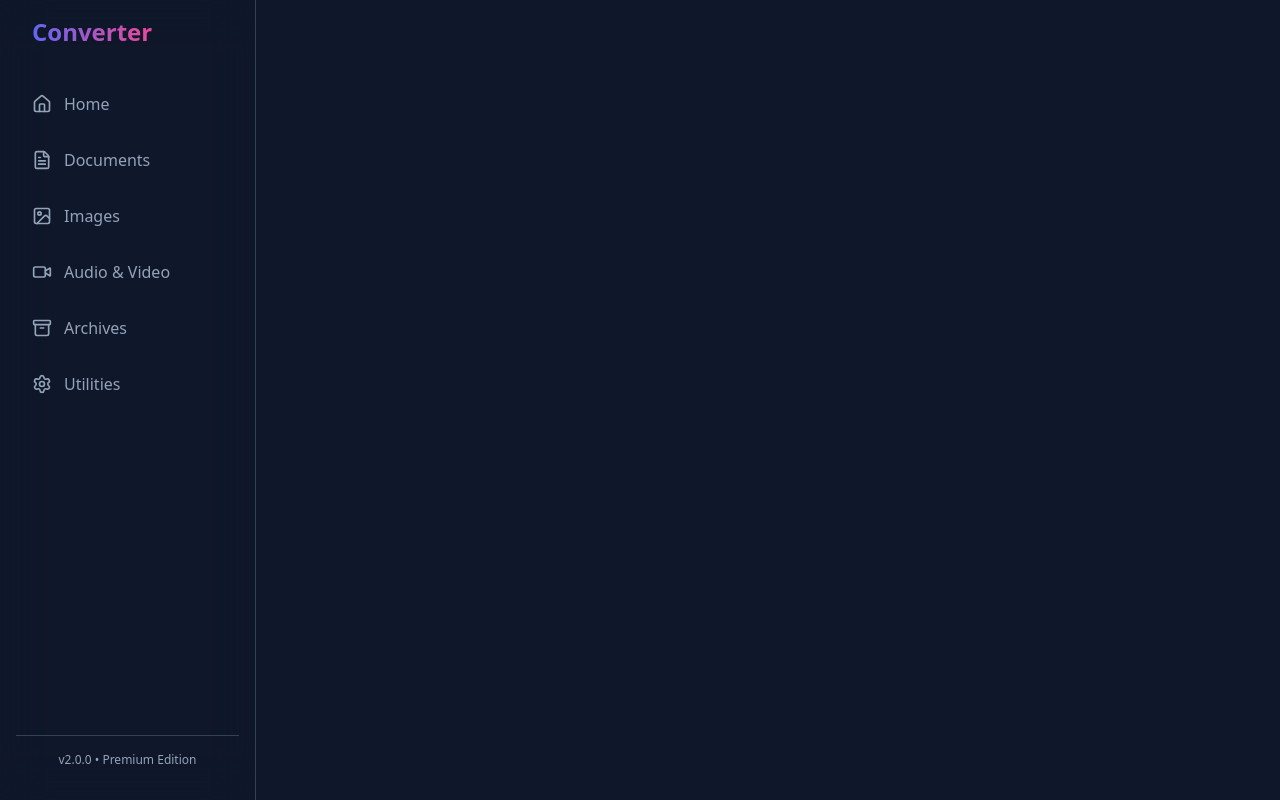
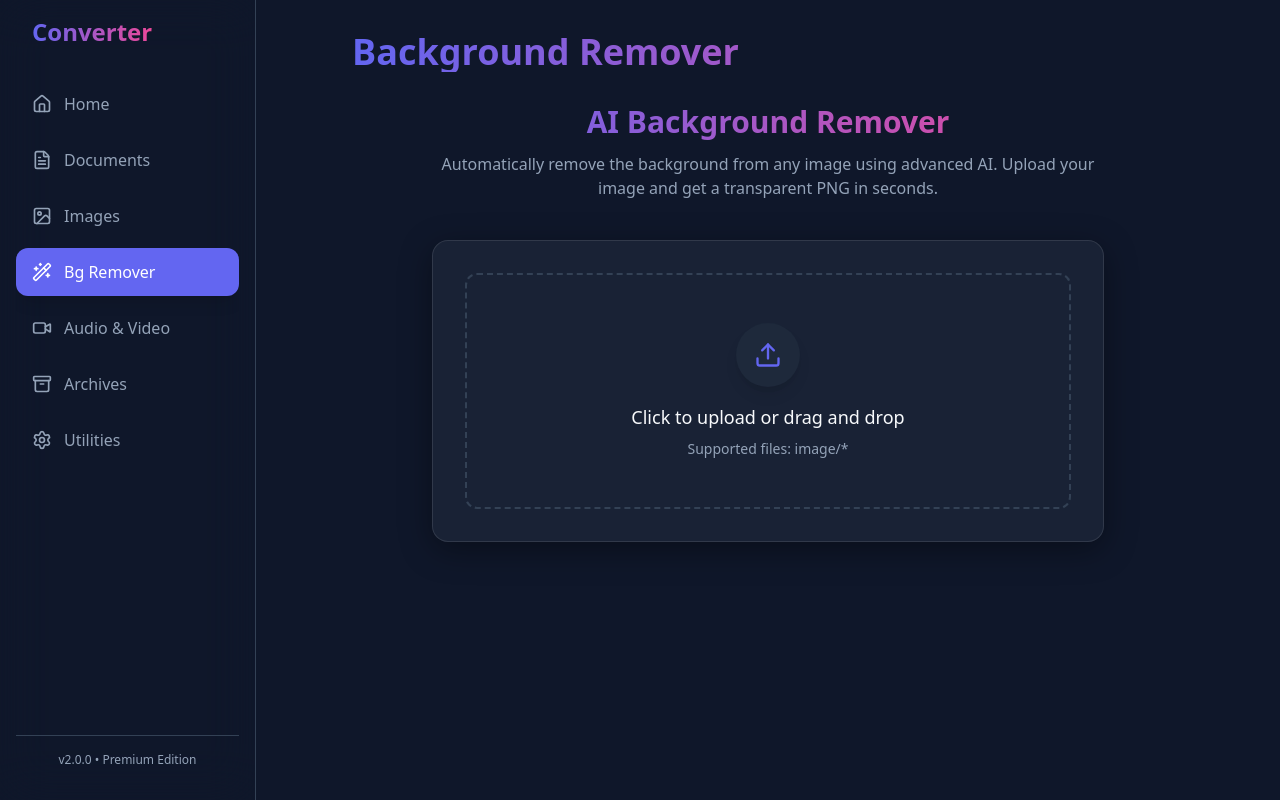
Before and after one commit to chasadch/converter, a React app in the folder frontend/: page /bg-remover in a window 1280 px wide. Built offline with nearby package versions, Linux system fonts and the light colour scheme; the HTML template or start-up script is replaced by a standard one.

Commit message:
Refactor: Move Background Remover to separate page

```diff
--- a/frontend/src/App.jsx
+++ b/frontend/src/App.jsx
@@ -8,6 +8,7 @@ import Images from './pages/Images';
 import Media from './pages/Media';
 import Archives from './pages/Archives';
 import Utils from './pages/Utils';
+import BackgroundRemover from './pages/BackgroundRemover';
 
 function App() {
   const [isSidebarOpen, setIsSidebarOpen] = useState(false);
@@ -39,6 +40,7 @@ function App() {
               <Route path="/" element={<Home />} />
               <Route path="/documents" element={<Documents />} />
               <Route path="/images" element={<Images />} />
+              <Route path="/bg-remover" element={<BackgroundRemover />} />
               <Route path="/media" element={<Media />} />
               <Route path="/archives" element={<Archives />} />
               <Route path="/utils" element={<Utils />} />
--- a/frontend/src/components/Sidebar.jsx
+++ b/frontend/src/components/Sidebar.jsx
@@ -1,4 +1,4 @@
-import { FileText, Image, Video, Archive, Settings, Home, X } from 'lucide-react';
+import { FileText, Image, Video, Archive, Settings, Home, X, Wand2 } from 'lucide-react';
 import { Link, useLocation } from 'react-router-dom';
 
 const Sidebar = ({ isOpen, onClose }) => {
@@ -8,6 +8,7 @@ const Sidebar = ({ isOpen, onClose }) => {
         { path: '/', label: 'Home', icon: Home },
         { path: '/documents', label: 'Documents', icon: FileText },
         { path: '/images', label: 'Images', icon: Image },
+        { path: '/bg-remover', label: 'Bg Remover', icon: Wand2 },
         { path: '/media', label: 'Audio & Video', icon: Video },
         { path: '/archives', label: 'Archives', icon: Archive },
         { path: '/utils', label: 'Utilities', icon: Settings },
--- /dev/null
+++ b/frontend/src/pages/BackgroundRemover.jsx
@@ -0,0 +1,20 @@
+import React from 'react';
+import Converter from '../components/Converter';
+
+const BackgroundRemover = () => {
+    return (
+        <div className="p-8 max-w-4xl mx-auto">
+            <h1 className="text-4xl font-bold mb-8 gradient-text">Background Remover</h1>
+
+            <Converter
+                title="AI Background Remover"
+                description="Automatically remove the background from any image using advanced AI. Upload your image and get a transparent PNG in seconds."
+                endpoint="/convert/image/remove-bg"
+                acceptedFileTypes="image/*"
+                defaultOption="PNG"
+            />
+        </div>
+    );
+};
+
+export default BackgroundRemover;
--- a/frontend/src/pages/Images.jsx
+++ b/frontend/src/pages/Images.jsx
@@ -23,20 +23,7 @@ const Images = () => {
                 ]}
             />
 
-            <div className="mt-12 border-t border-border pt-12">
-                <Converter
-                    title={
-                        <span className="flex items-center gap-3">
-                            Background Remover
-                            <span className="text-xs bg-primary/20 text-primary px-2 py-1 rounded-full border border-primary/20">NEW</span>
-                        </span>
-                    }
-                    description="Automatically remove the background from any image using AI."
-                    endpoint="/convert/image/remove-bg"
-                    acceptedFileTypes="image/*"
-                    defaultOption="PNG"
-                />
-            </div>
+
         </div>
     );
 };
```
